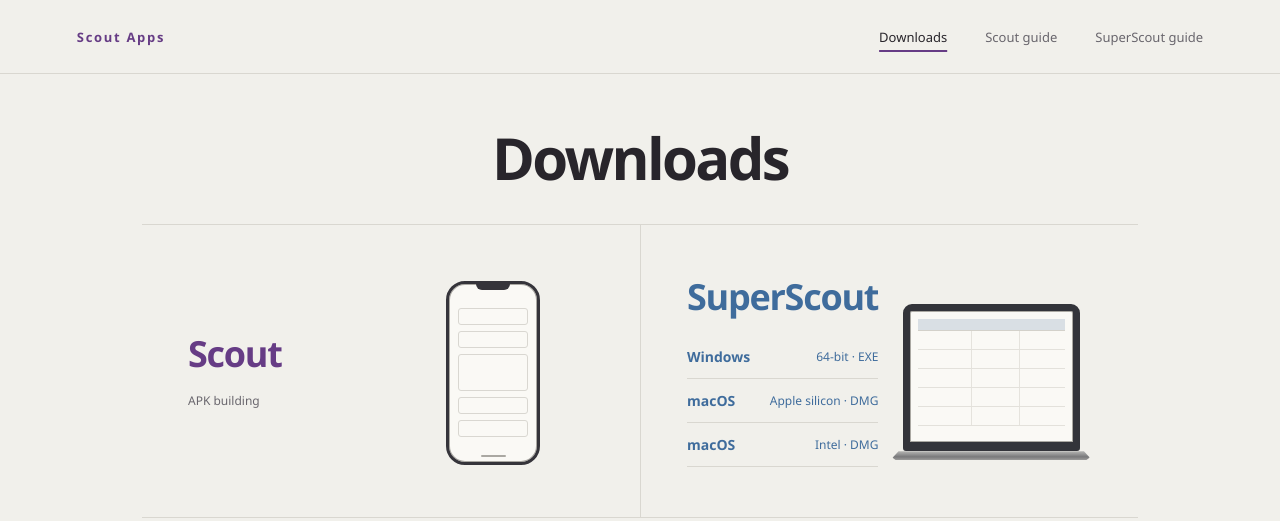
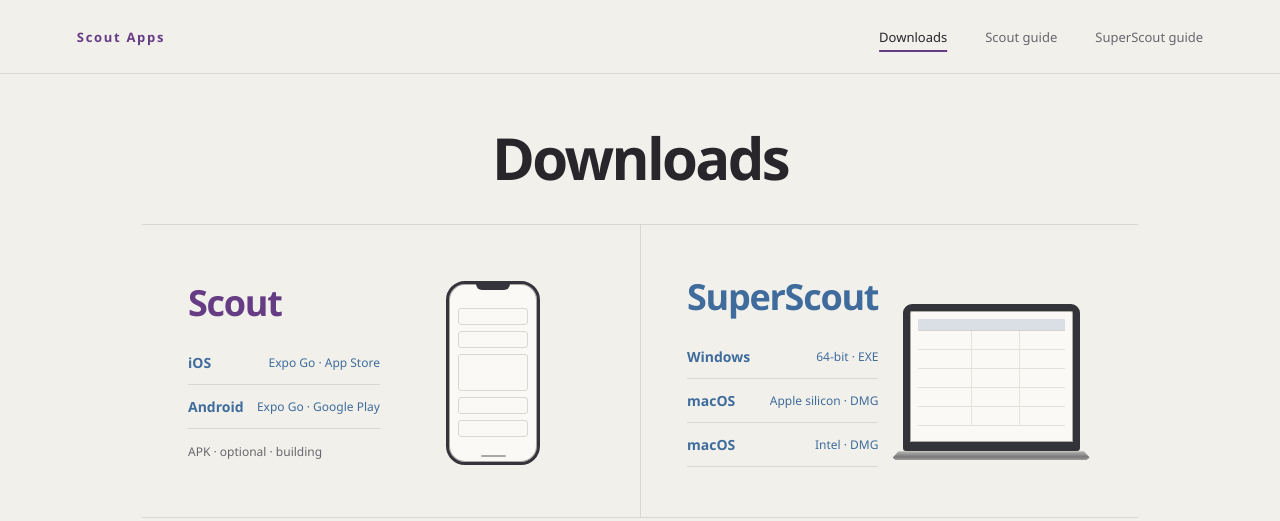
Before and after one commit to Codings-Biggest-Fan/Scouting-Website, a plain HTML site: page index.html in a window 1280 px wide. Drawn offline with Linux system fonts and the light colour scheme.

Commit message:
Add Expo Go store downloads and mark standalone APK optional

```diff
--- a/index.html
+++ b/index.html
@@ -22,7 +22,11 @@
       <article class="product product-scout">
         <div class="product-copy">
         <h2>Scout</h2>
-        <p class="availability">APK building</p>
+        <ul class="download-links">
+          <li><a href="https://apps.apple.com/us/app/expo-go/id982107779">iOS <span>Expo Go · App Store</span></a></li>
+          <li><a href="https://play.google.com/store/apps/details?id=host.exp.exponent">Android <span>Expo Go · Google Play</span></a></li>
+        </ul>
+        <p class="availability apk-optional" data-apk-pending>APK · optional · building</p>
         </div>
         <div class="device-stage" aria-hidden="true">
           <div class="phone"><span class="phone-camera"></span><div class="phone-field"></div><div class="phone-field"></div><div class="phone-field phone-field-tall"></div><div class="phone-field"></div><div class="phone-field"></div><span class="phone-home"></span></div>
--- a/site.css
+++ b/site.css
@@ -136,3 +136,4 @@
 /* Download page */
 .product h2 { margin-bottom: 20px; }
 .availability { margin: 0; }
+.apk-optional { margin-top: 14px; }
```
